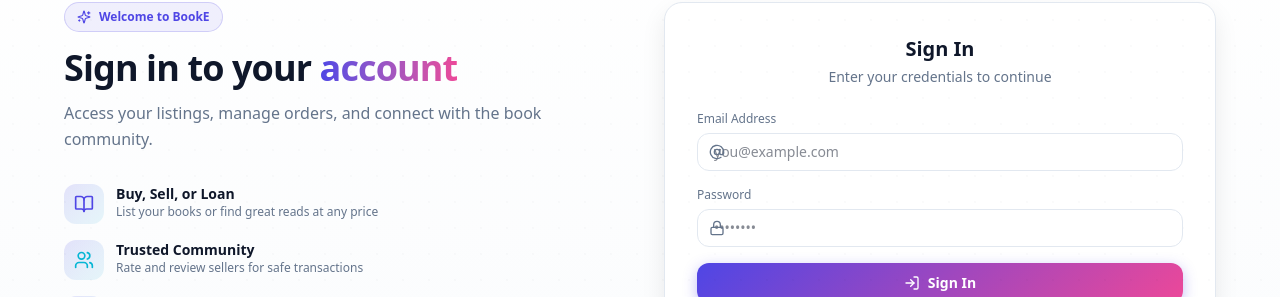
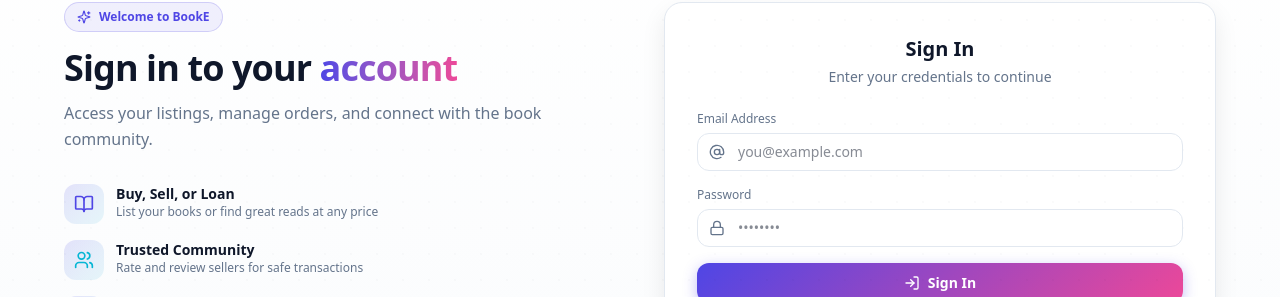
Before and after one commit to Fahad-Bin-Mahbub/booke, a Next.js app: page /login in a window 1280 px wide. Shown: the part 123-420 px from the top of the page. Built offline with nearby package versions, Linux system fonts and the light colour scheme; no server answers; the database is empty.

Commit message:
Input field overlapping solved

```diff
--- a/components/ui/Input.tsx
+++ b/components/ui/Input.tsx
@@ -36,8 +36,8 @@ export const Input = React.forwardRef<HTMLInputElement, InputProps>(
             type={type}
             className={clsx(
               "input",
-              leftIcon && "pl-10",
-              rightIcon && "pr-10",
+              leftIcon && "!pl-10",
+              rightIcon && "!pr-10",
               error && "border-[rgb(var(--bad))] focus:ring-[rgba(var(--bad)/0.25)]",
               className
             )}
```
